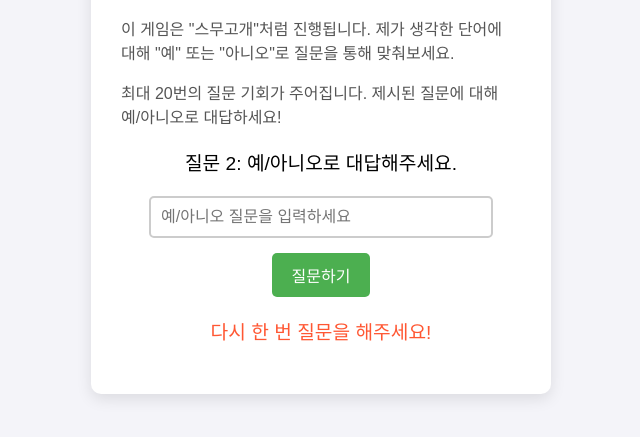
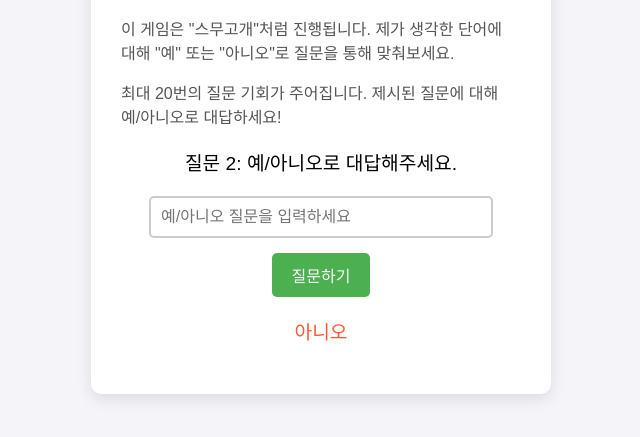
Before and after one commit to Emmett6401/web002, a plain HTML site: page index.html in a window 1280 px wide. Both pictures are taken after a click on the button "질문하기". Shown: the part 281-718 px from the top of the page, without its empty margins (319-959 px from the left). Drawn offline with Linux system fonts and the light colour scheme.

Commit message:
Update index.html

```diff
--- a/index.html
+++ b/index.html
@@ -85,8 +85,8 @@
     </div>
 
     <script>
-        // 정답 단어 설정 (스무고개처럼 제가 생각한 단어)
-        const answerWord = "사과";
+        // 제가 생각한 단어 설정 (스무고개처럼 사용자가 맞추는 단어)
+        const answerWord = "사과";  // 예시 단어
         let questionCount = 0;
 
         // 질문을 받으면 대답을 하는 함수
@@ -101,15 +101,20 @@
                 return;
             }
 
-            if (userQuestion.includes("사과")) {
-                questionElement.textContent = "그 단어는 맞습니다!";
-                messageElement.textContent = "축하합니다! 맞췄습니다.";
-                messageElement.style.color = "green";
-                return;
+            // 질문에 대한 답을 "예" 또는 "아니오"로 대답
+            if (userQuestion.includes("사과") || userQuestion.includes("과일")) {
+                messageElement.textContent = "예";
             } else {
-                questionCount++;
+                messageElement.textContent = "아니오";
+            }
+
+            questionCount++;
+
+            // 20번 이상 질문 시 게임 종료
+            if (questionCount < 20) {
                 questionElement.textContent = `질문 ${questionCount + 1}: 예/아니오로 대답해주세요.`;
-                messageElement.textContent = "다시 한 번 질문을 해주세요!";
+            } else {
+                questionElement.textContent = `게임 종료! 정답은 '사과'였습니다.`;
             }
         }
     </script>
```
